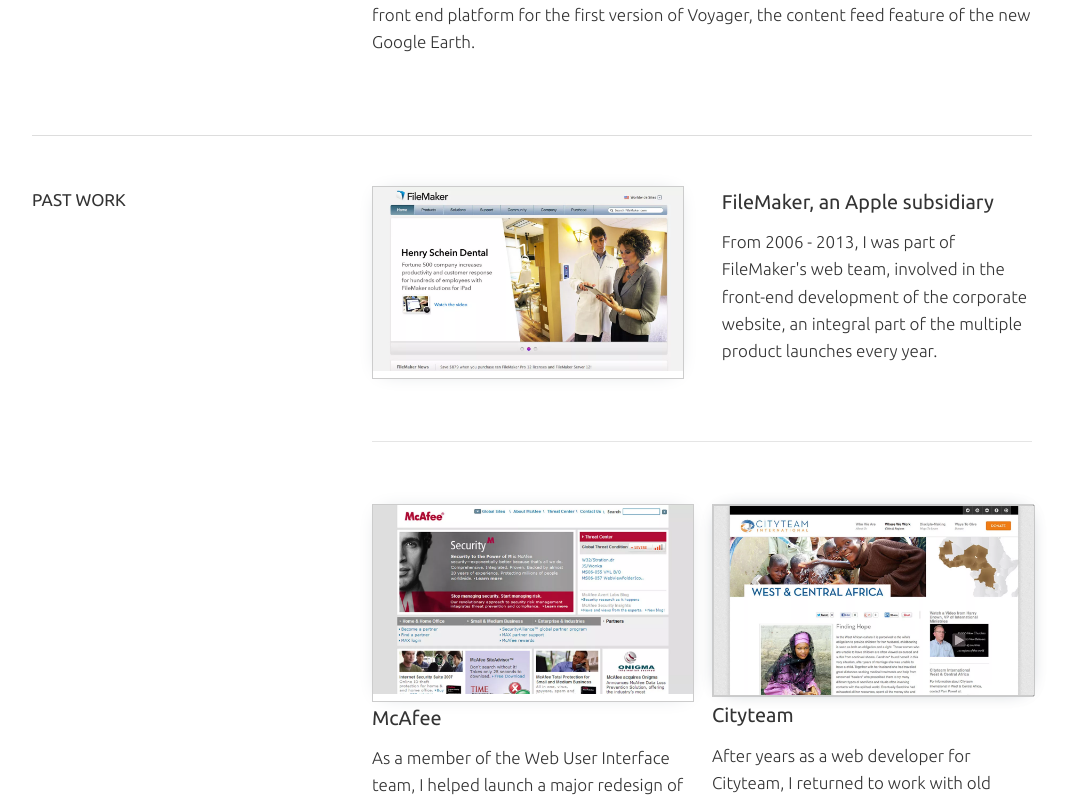
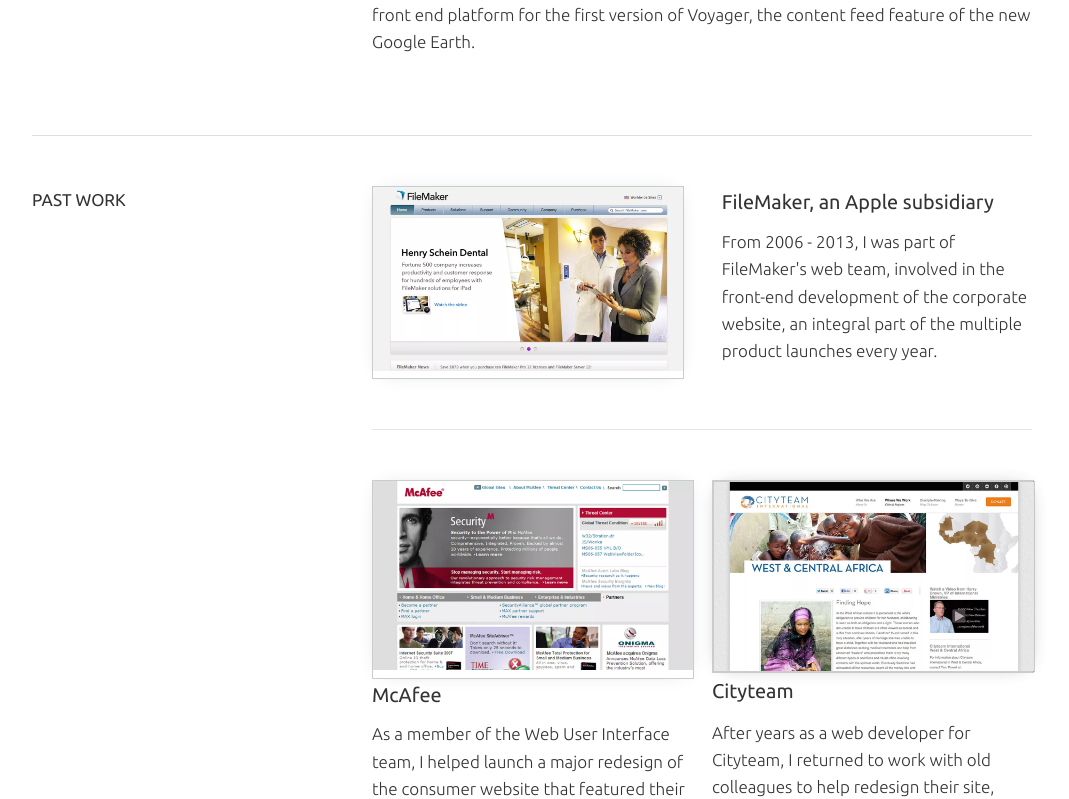
Before and after one commit to malabooboo/bluespherestudios.com-Angular, an Angular app: page / in a window 1280 px wide. Shown: the part 1124-1923 px from the top of the page, without its empty margins (108-1177 px from the left). Built offline with nearby package versions, Linux system fonts and the light colour scheme; what ng2-scroll-to would draw is missing.

Commit message:
Upgrade to Angular 8.1

```diff
--- a/src/shared/scss/mixins.scss
+++ b/src/shared/scss/mixins.scss
@@ -98,5 +98,5 @@
   grid-template-columns: 32% 32% 32%;
   grid-column-gap: 2%;
   grid-template-rows: auto;
-  grid-row-gap: 10%;
+  grid-row-gap: 50px;
 }
```
Also changed, not shown: package.json (+15 -15 lines), 1 other file (tests, documents, lock files or other folders).
